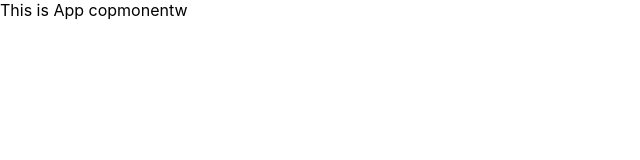
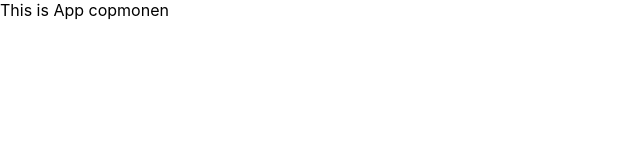
Before and after one commit to 89610090091/it-camasutra-exp, a React (Create React App) app: page / in a window 1280 px wide. Shown: the top 160 px of the page, without its empty margins (0-640 px from the left). Built offline with nearby package versions, Linux system fonts and the light colour scheme.

Commit message:
01 component

```diff
--- a/src/App.tsx
+++ b/src/App.tsx
@@ -5,7 +5,7 @@ import './App.css';
 function App() {
   return (
     <div>
-      This is App copmonentw
+      This is App copmonen
     </div>
   );
 }
--- a/src/index.tsx
+++ b/src/index.tsx
@@ -8,9 +8,7 @@ const root = ReactDOM.createRoot(
   document.getElementById('root') as HTMLElement
 );
 root.render(
-  <React.StrictMode>
-    <App />
-  </React.StrictMode>
+  <App />
 );
 
 // If you want to start measuring performance in your app, pass a function
```
